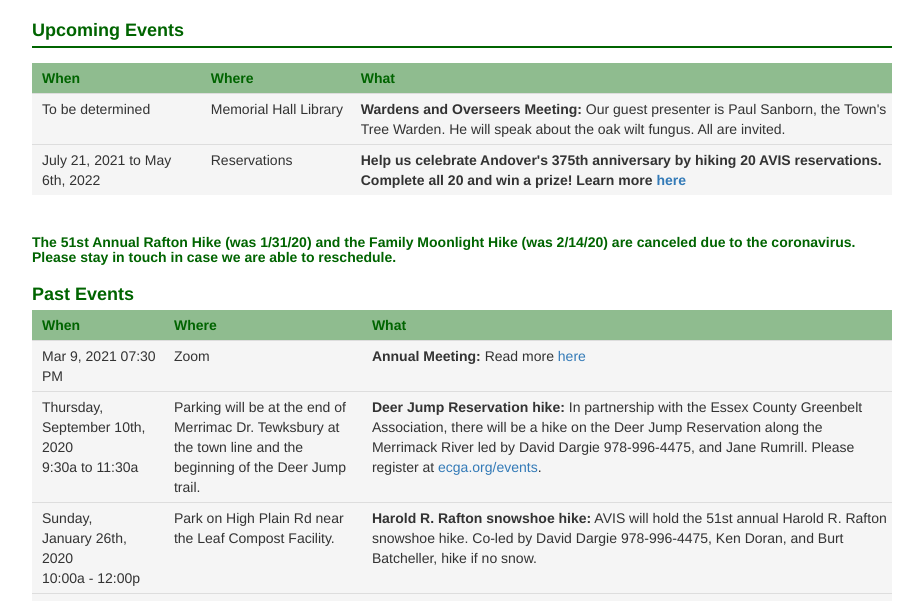
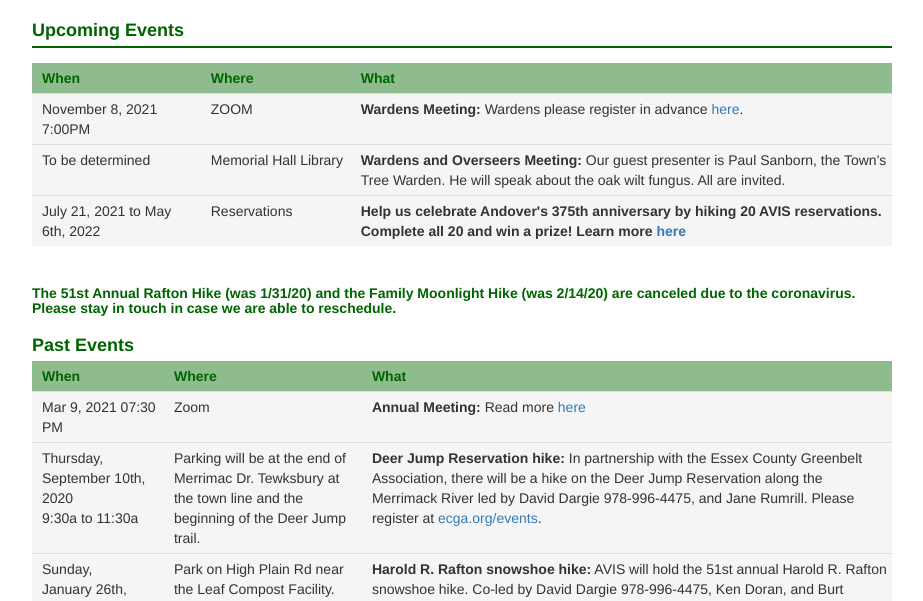
Before and after one commit to avisandover/avis-website, a Jekyll site: the page built from events.html, in a window 1280 px wide and 900 px high, cut to the strip 299-900 px from the top of the window. Shown: the whole strip, without its empty margins (178-1101 px from the left). Built offline with Jekyll 4.4.1, drawn with Linux system fonts in a browser that asks for light colours; nearby versions of some CDN libraries.

Commit message:
Minor fixes

```diff
--- a/_layouts/cal.html
+++ b/_layouts/cal.html
@@ -29,6 +29,11 @@
       editable: true,
       eventLimit: true, // allow "more" link when too many events
       events: [
+        { title: 'Wardens Meeting',
+          start: "2021-11-08T19:00:00-05:00",
+          end: "2021-11-08T20:00:00-05:00",
+          url: "/events.html"
+        },
         { title: 'Andover 375th anniversary challenge',
           start: "2021-07-21T03:00:00-05:00",
           end: "2022-05-06T16:00:00-05:00",
--- a/events.html
+++ b/events.html
@@ -18,7 +18,20 @@ title: AVIS Events
       </tr>
 	</thead>
 
+	<tr>
+		<td>
+			November 8, 2021
+			7:00PM
+		</td>
+		<td>
+			ZOOM
+		<td>
+			<strong>Wardens Meeting:</strong> Wardens please register in advance <a href="https://us02web.zoom.us/meeting/register/tZUtcO2oqzotHNMdbPFD2J8o56GYOnjKyq-Z
+			">here</a>.
 
+
+		</td>
+	</tr>
 	<tr>
 		<td>
 			To be determined
@@ -42,6 +55,7 @@ title: AVIS Events
 			<strong>Help us celebrate Andover's 375th anniversary by hiking 20 AVIS reservations. Complete all 20 and win a prize!
 				Learn more <a href="https://www.andover375.org/events/help-us-celebrate-andovers-375th-birthday-by-hiking-20-of-andovers-top-reservations">here</a>
 	</tr>
+
 
   </table>
 
--- a/index.html
+++ b/index.html
@@ -107,6 +107,11 @@ title: AVIS - Homepage
         <div>
           <h2>Upcoming Events</h2>
           <p>
+            <a href="/events.html">
+              Nov 8, 2021 - Wardens Meeting
+            </a>
+          </p>
+          <p>
             <a href="https://www.andover375.org/events/help-us-celebrate-andovers-375th-birthday-by-hiking-20-of-andovers-top-reservations">
               Andover's 375th Anniversary Hiking Challenge
             </a>
```
Also changed, not shown: 3 other files.
